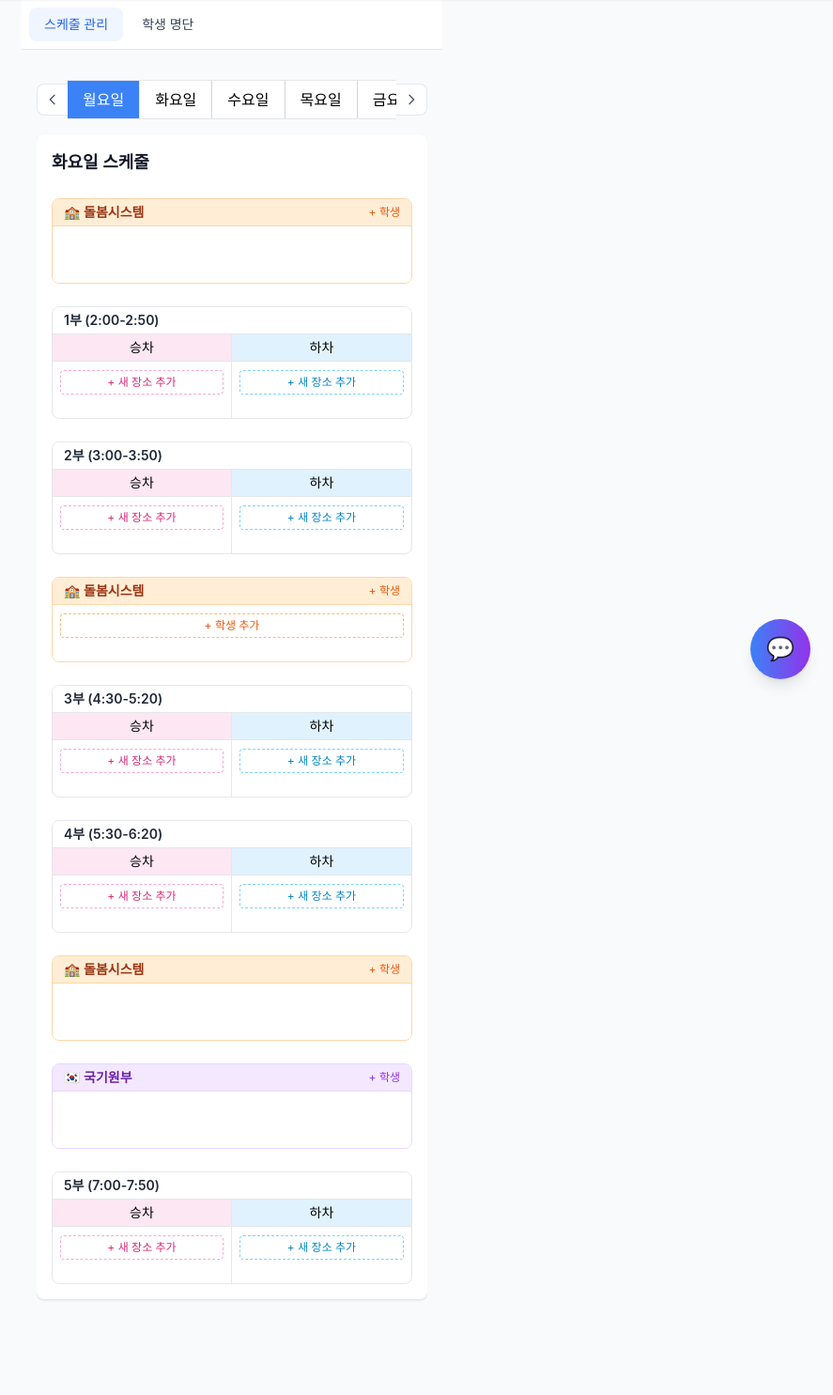
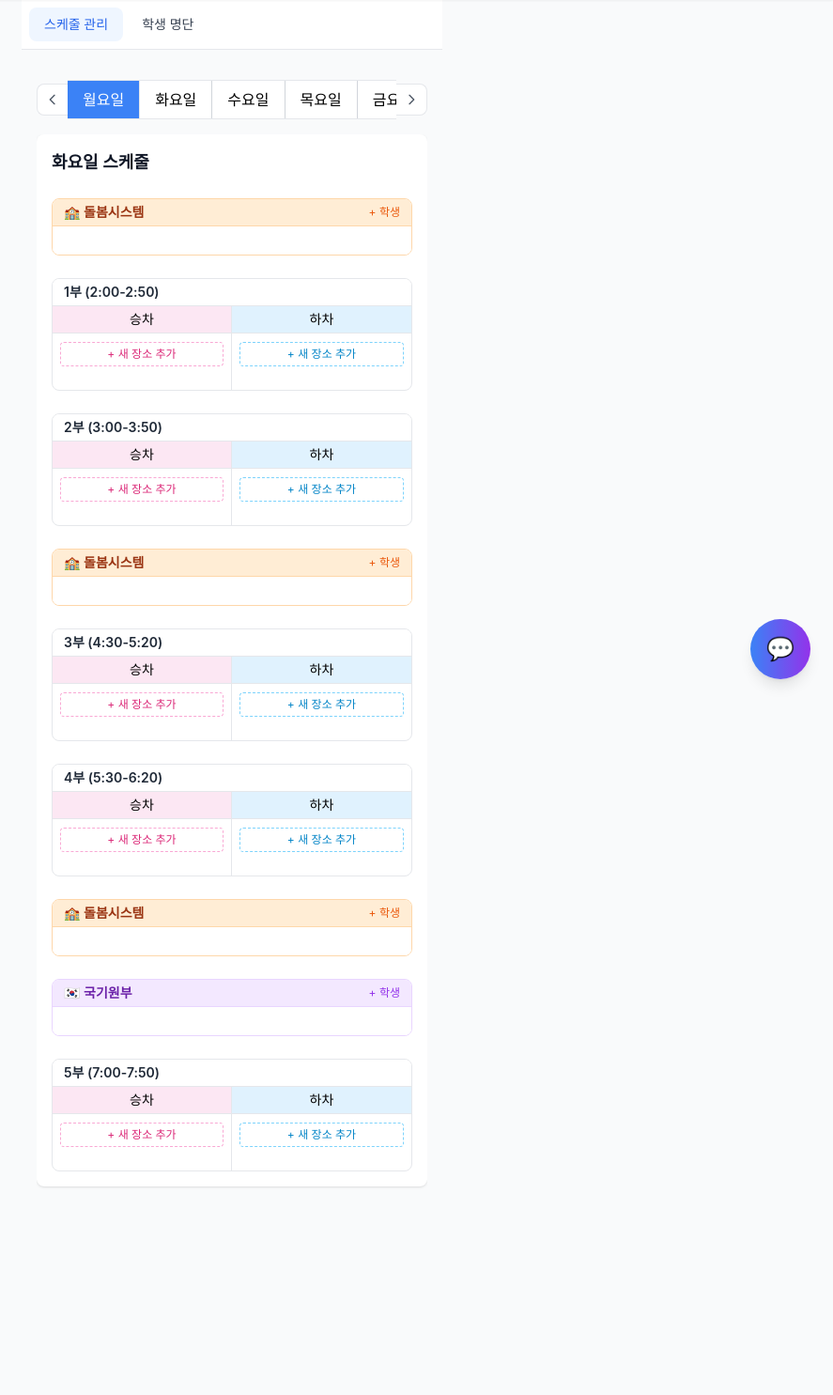
Before and after one commit to todaysfinds/tkd-car, a Flask app: page /admin/schedule-manager in a window 1280 px wide. Shown: the part 53-1538 px from the top of the page at 94% size, without its empty margins (393-1280 px from the left). After the commit the page ends 1318 px from the top, so only its background shows below. Run offline with Flask 3, Linux system fonts and the light colour scheme; data comes from the database, SQL or seed files in the repository; some libraries are stand-ins or nearby versions; some web fonts are replaced.

Commit message:
돌봄시스템 UI 최종 수정: care2 하단 버튼 제거, 모든 돌봄/국기원부 높이 줄임 (60px->30px)

```diff
--- a/templates/admin_schedule_manager.html
+++ b/templates/admin_schedule_manager.html
@@ -70,7 +70,7 @@
                                 + 학생
                             </button>
                         </div>
-                        <div class="p-2 space-y-2 min-h-[60px] bg-white">
+                        <div class="p-2 space-y-2 min-h-[30px] bg-white">
                             {% if day_num in schedule_data and 'care1' in schedule_data[day_num] and 'students' in schedule_data[day_num]['care1'] %}
                                 {% for location, students in schedule_data[day_num]['care1']['students'].items() %}
                                 <div class="flex flex-wrap gap-1">
@@ -243,25 +243,20 @@
                                 + 학생
                             </button>
                         </div>
-                        <div class="p-2 space-y-2 min-h-[60px] bg-white">
+                        <div class="p-2 space-y-2 min-h-[30px] bg-white">
                             {% if day_num in schedule_data and 'care2' in schedule_data[day_num] and 'students' in schedule_data[day_num]['care2'] %}
                                 {% for location, students in schedule_data[day_num]['care2']['students'].items() %}
                                 <div class="flex flex-wrap gap-1">
-                                        {% for student_data in students %}
-                                        <div class="flex items-center justify-between text-xs bg-orange-100 px-1 py-0.5 rounded border border-orange-300 min-w-[50px] max-w-[100px]">
-                                            <span class="text-orange-800 truncate text-xs">{{ student_data.student.name }}</span>
-                                            <button onclick="removeStudentFromCareSystem({{ student_data.student.id }}, {{ day_num }}, '{{ location }}', 'care2')"
-                                                    class="text-red-500 hover:text-red-700 text-xs ml-1 flex-shrink-0">✕</button>
-                                        </div>
-                                        {% endfor %}
+                                    {% for student_data in students %}
+                                    <div class="flex items-center justify-between text-xs bg-gray-50 px-1 py-0.5 rounded border border-gray-200 min-w-[50px] max-w-[100px]">
+                                        <span class="text-gray-800 truncate text-xs">{{ student_data.student.name }}</span>
+                                        <button onclick="removeStudentFromCareSystem({{ student_data.student.id }}, {{ day_num }}, '{{ location }}', 'care2')"
+                                                class="text-red-500 hover:text-red-700 text-xs ml-1 flex-shrink-0">✕</button>
                                     </div>
+                                    {% endfor %}
                                 </div>
                                 {% endfor %}
                             {% endif %}
-                            <button onclick="addStudentToCareSystem({{ day_num }}, '도장', 'care2')"
-                                    class="w-full text-xs text-orange-600 border border-dashed border-orange-300 rounded p-1 hover:bg-orange-100">
-                                + 학생 추가
-                            </button>
                         </div>
                     </div>
 
@@ -420,7 +415,7 @@
                                 + 학생
                             </button>
                         </div>
-                        <div class="p-2 space-y-2 min-h-[60px] bg-white">
+                        <div class="p-2 space-y-2 min-h-[30px] bg-white">
                             {% if day_num in schedule_data and 'care3' in schedule_data[day_num] and 'students' in schedule_data[day_num]['care3'] %}
                                 {% for location, students in schedule_data[day_num]['care3']['students'].items() %}
                                 <div class="flex flex-wrap gap-1">
@@ -446,7 +441,7 @@
                                 + 학생
                             </button>
                         </div>
-                        <div class="p-2 space-y-2 min-h-[60px] bg-white">
+                        <div class="p-2 space-y-2 min-h-[30px] bg-white">
                             {% if day_num in schedule_data and 'national' in schedule_data[day_num] and 'students' in schedule_data[day_num]['national'] %}
                                 {% for location, students in schedule_data[day_num]['national']['students'].items() %}
                                 <div class="flex flex-wrap gap-1">
```
